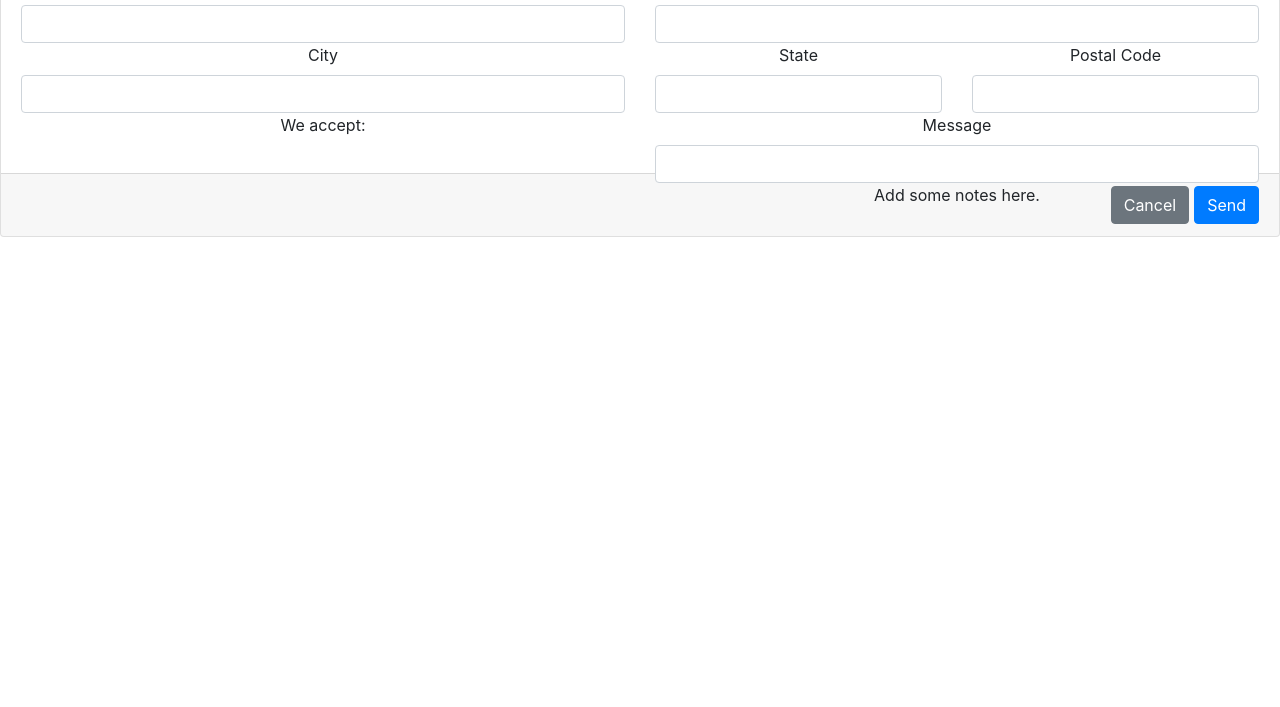
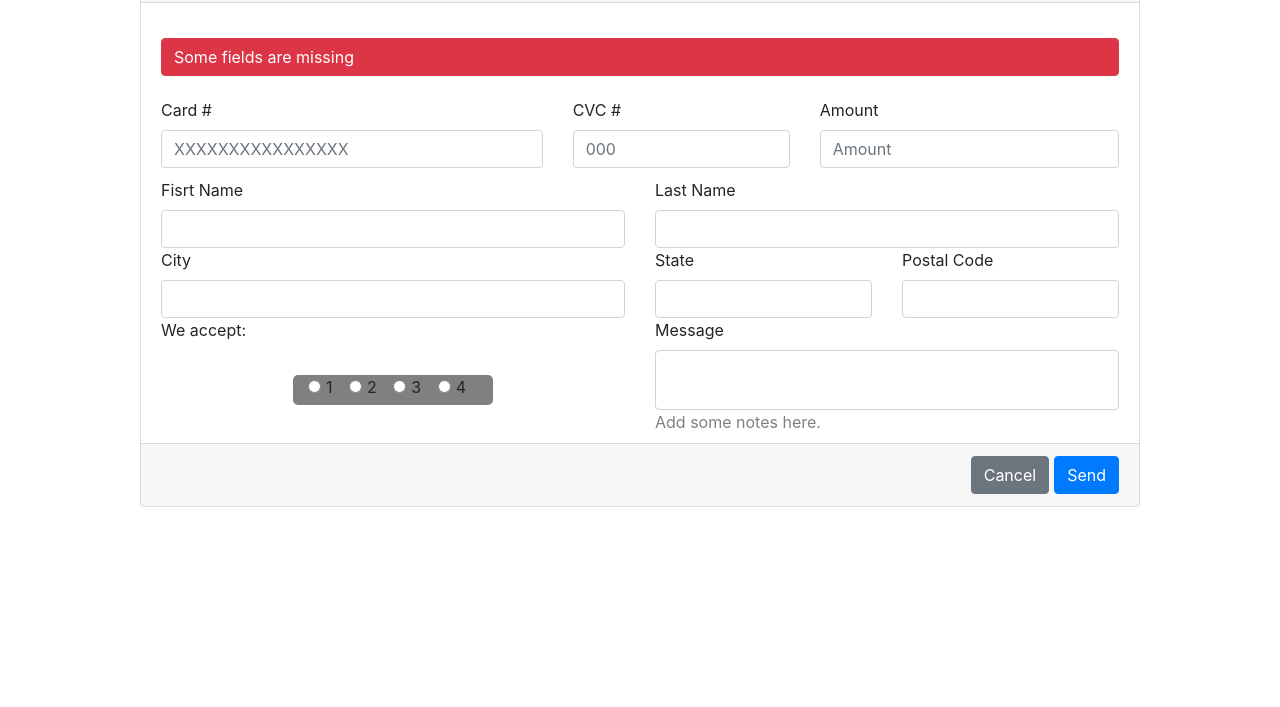
Before and after one commit to Karla9191/exercise-html5-form, a plain HTML site: page index.html in a window 1280 px wide. Shown: the part 269-976 px from the top of the page. Before the commit the page ends 800 px from the top, so only its background shows below. Drawn offline with nearby package versions, Linux system fonts and the light colour scheme.

Commit message:
ultimos-cambios

```diff
--- a/index.html
+++ b/index.html
@@ -9,7 +9,7 @@
 </head>
 <body>
 
-    <div class="card text-center" >
+    <div class="card text-center" style="height: 700; width: 1000px; margin: 200px auto;">
         <div class="card-header">
             <h3 class="card-title" style="float:left">Payment form example</h3>
         </div>
@@ -25,84 +25,103 @@
 
                <div class="col-sm-5" style="height:60px;">
                 <div class="card" style=" border: none; padding-top: 10px; margin: 5px auto; background-color: transparent;">
-                    <label for="card#">Card #</label>
+                    <label for="card#" style="text-align: left;">Card #</label>
                     <input type="text" class="form-control" id="card#" placeholder="XXXXXXXXXXXXXXXX">
                 </div>
                 </div>
 
                 <div class="col-sm-3" style="height:60px;">
                 <div class="card" style=" border: none; padding-top: 10px; margin: 5px auto; background-color: transparent;">
-                      <label for="cvc#">CVC #</label>
+                      <label for="cvc#" style="text-align: left;">CVC #</label>
                       <input type="text" class="form-control" id="cvc#" placeholder="000">
                 </div>
                 </div>
 
                 <div class="col-sm-4" style="height:60px;">
                 <div class="card" style=" border: none; padding-top: 10px; margin: 5px auto; background-color: transparent;">
-                     <label for="amount">Amount</label>
+                     <label for="amount" style="text-align: left;">Amount</label>
                      <input type="text" class="form-control" id="amount" placeholder="Amount">
                 </div>
                 </div>
 
                 <div class="col-sm-6" style="height:60px; padding-top: 5px; margin-top: 10px;">
-                <div class="card" style=" border: none; padding-top: 10px; margin: 5px auto; background-color: transparent;">
-                    <label for="fisrtName">Fisrt Name</label>
-                    <input type="text" class="form-control" id="fisrtName" placeholder="">
+                <div class="card" style=" border: none; padding-top: 15px; margin: 5px auto; background-color: transparent;">
+                    <label for="fisrtName" style="text-align: left;">Fisrt Name</label>
+                    <input type="text" class="form-control" id="fisrtName" placeholder=" ">
                 </div>
                 </div>
 
                 <div class="col-sm-6" style="height:60px; padding-top: 5px; margin-top: 10px;">
-                <div class="card" style=" border: none; padding-top: 10px; margin: 5px auto; background-color: transparent;">
-                    <label for="lastName">Last Name</label>
-                    <input type="text" class="form-control" id="lastName" placeholder="">
+                <div class="card" style=" border: none; padding-top: 15px; margin: 5px auto; background-color: transparent;">
+                    <label for="lastName" style="text-align: left;">Last Name</label>
+                    <input type="text" class="form-control" id="lastName" placeholder=" ">
                 </div>
                 </div>
 
                 <div class="col-sm-6" style="height:60px; padding-top: 5px; margin-top: 10px;">
-                <div class="card" style=" border: none; padding-top: 10px; margin: 5px auto; background-color: transparent;">
-                    <label for="city">City</label>
-                    <input type="text" class="form-control" id="city" placeholder="">
+                <div class="card" style=" border: none; padding-top: 15px; margin: 5px auto; background-color: transparent;">
+                    <label for="city" style="text-align: left;">City</label>
+                    <input type="text" class="form-control" id="city" placeholder=" ">
                 </div>
                 </div>
 
                <div class="col-sm-3" style="height:60px; padding-top: 5px; margin-top: 10px;">
-                <div class="card" style=" border: none; padding-top: 10px; margin: 5px auto; background-color: transparent;">
-                    <label for="state">State</label>
-                    <input type="text" class="form-control" id="state" placeholder="">
+                <div class="card" style=" border: none; padding-top: 15px; margin: 5px auto; background-color: transparent;">
+                    <label for="state" style="text-align: left;">State</label>
+                    <input type="text" class="form-control" id="state" placeholder=" ">
                 </div>
                 </div>
 
                 <div class="col-sm-3" style="height:60px; padding-top: 5px; margin-top: 10px;">
-                <div class="card" style=" border: none; padding-top: 10px; margin: 5px auto; background-color: transparent;">
-                    <label for="postalCode">Postal Code</label>
-                    <input type="text" class="form-control" id="postalCode" placeholder="">
+                <div class="card" style=" border: none; padding-top: 15px; margin: 5px auto; background-color: transparent;">
+                    <label for="postalCode" style="text-align: left;">Postal Code</label>
+                    <input type="text" class="form-control" id="postalCode" placeholder=" ">
                 </div>
                 </div>
 
                 <div class="col-sm-6" style="height:60px; padding-top: 5px; margin-top: 10px;">
-                <div class="card" style=" border: none; padding-top: 10px; margin: 5px auto; background-color: transparent;">
-                    <label for="accept">We accept:</label>
+                <div class="card" style=" border: none; padding-top: 15px; margin: 5px auto; background-color: transparent;">
+                    <label for="accept" style="text-align: left;">We accept:</label>
 
+                <div class="container">
+                    <div class="form-check form-check-inline">
+                        <input class="form-check-input" type="radio" name="inlineRadioOptions" id="inlineRadio1" value="option1">
+                        <label class="form-check-label" for="inlineRadio1">1</label>
+                        </div>
+                        <div class="form-check form-check-inline">
+                        <input class="form-check-input" type="radio" name="inlineRadioOptions" id="inlineRadio2" value="option2">
+                        <label class="form-check-label" for="inlineRadio2">2</label>
+                        </div>
+                        <div class="form-check form-check-inline">
+                        <input class="form-check-input" type="radio" name="inlineRadioOptions" id="inlineRadio3" value="option3">
+                        <label class="form-check-label" for="inlineRadio3">3</label>
+                        </div>
+                         <div class="form-check form-check-inline">
+                        <input class="form-check-input" type="radio" name="inlineRadioOptions" id="inlineRadio4" value="option4">
+                        <label class="form-check-label" for="inlineRadio4">4</label>
+                        </div>
+                </div>
                 </div>
                 </div>
 
+
                 <div class="col-sm-6" style="height:60px; padding-top: 5px; margin-top: 10px;">
-                <div class="card" style=" border: none; padding-top: 10px; margin: 5px auto; background-color: transparent;">
-                    <label for="message">Message</label>
-                    <input type="text" class="form-control" id="message" placeholder="">
-                    <p>Add some notes here.</p>
+                <div class="card" style=" border: none; padding-top: 15px; margin: 5px auto; background-color: transparent;">
+                    <label for="message" style="text-align: left;">Message</label>
+                    <input type="text" class="form-control" id="message" placeholder=" " style="height:60px;">
+                    <p style="text-align: left; color: gray;">Add some notes here.</p>
                 </div>
                 </div>
             </div>
            </div>
-            <div class="card-footer text-muted">
+            <div class="card-footer text-muted" style="margin-top:70px;">
                 <a href="#" class="btn btn-primary" style="float: right; margin-left: 5px;">Send</a>
                 <a href="#" class="btn btn-secondary" style="float: right;">Cancel</a>
 
             </div>
         </div>
 
-
+   </div>
 
     <!--Script del proyecto-->
     <script src="https://code.jquery.com/jquery-3.3.1.slim.min.js" integrity="sha384-q8i/X+965DzO0rT7abK41JStQIAqVgRVzpbzo5smXKp4YfRvH+8abtTE1Pi6jizo" crossorigin="anonymous"></script>
--- a/style.css
+++ b/style.css
@@ -1,8 +1,9 @@
 .container{
-    height: 550px;
-    width: 1000px;
-    border-style: solid;
-    border-color: gray;
+    height: 30px;
+    width: 200px;
+    background: gray;
     margin: 25px auto;
     border-radius: 5px;
+    float: left;
+    text-align: left;
 }
```
